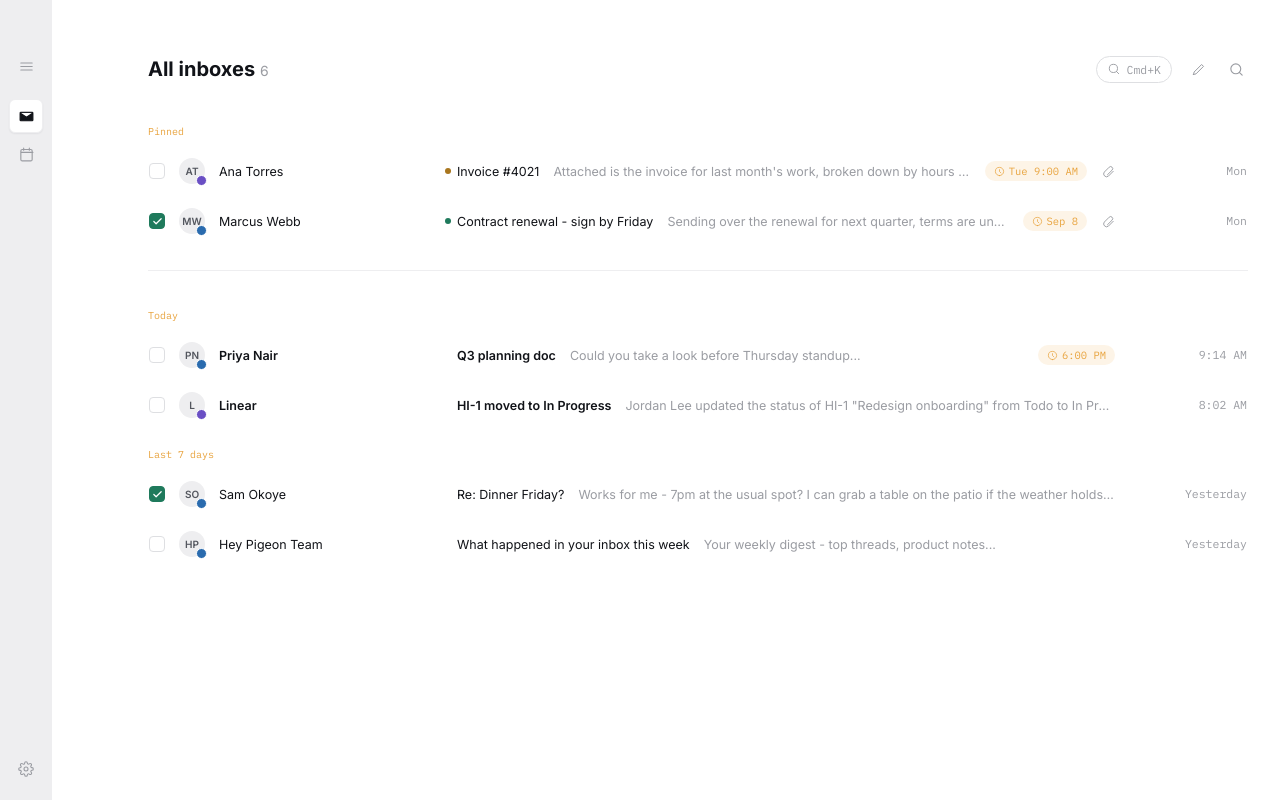
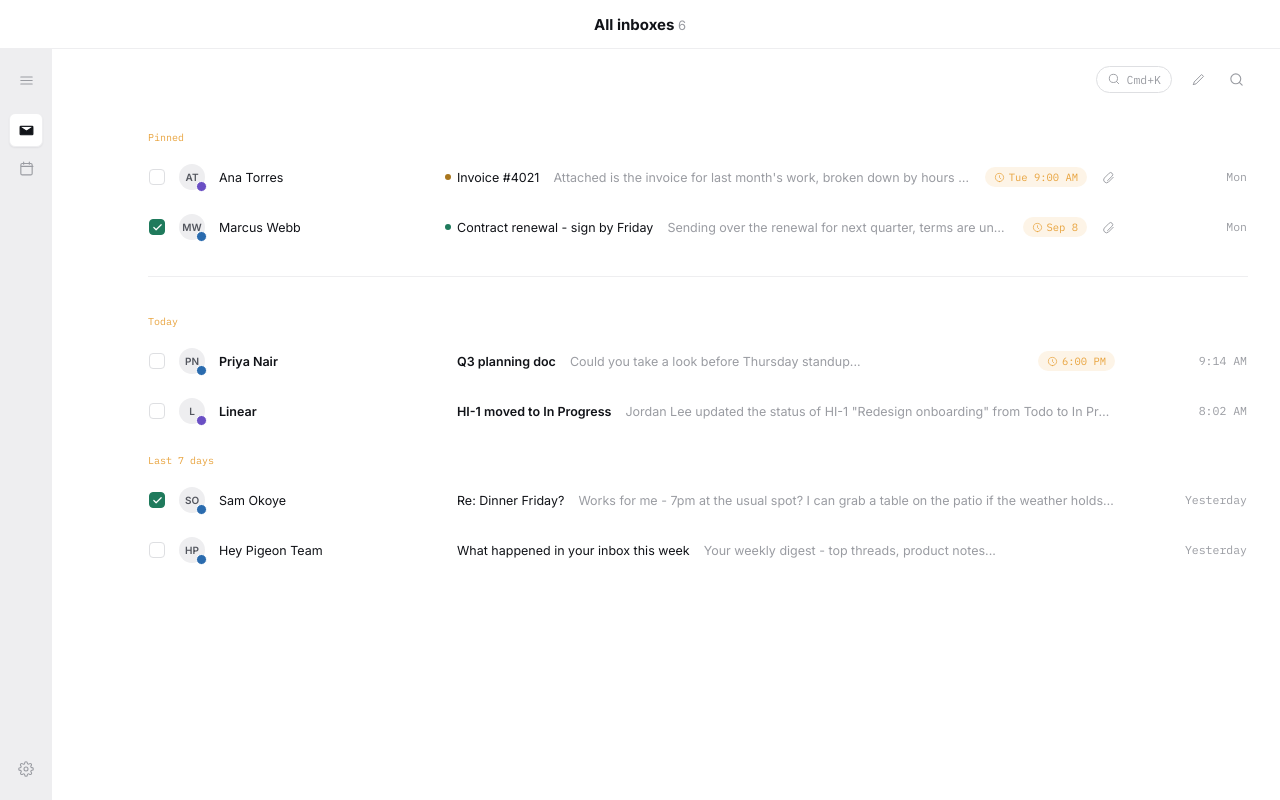
Before and after one commit to peterkracik/hey-pigeon, a Svelte app: page / in a window 1280 px wide. Built offline with nearby package versions, Linux system fonts and the light colour scheme.

Commit message:
white app header with centered folder title + hairline divider; body offsets reverted

```diff
--- a/src/App.svelte
+++ b/src/App.svelte
@@ -687,7 +687,16 @@
 
 <svelte:document onkeydown={onKey} />
 
-<div class="app">
+<div class="frame">
+  <header class="apphead" data-tauri-drag-region>
+    <span class="apphead-title" data-tauri-drag-region>
+      {title}
+      {#if !threadOpen && (view === "calendar" || folder !== "settings")}
+        <span class="apphead-count">{emails.length}</span>
+      {/if}
+    </span>
+  </header>
+  <div class="app">
   <Sidebar
     open={sidebarOpen}
     width={sidebarWidth}
@@ -782,21 +791,6 @@
                 </Tooltip>
               </div>
             {/if}
-            <!-- svelte-ignore a11y_click_events_have_key_events, a11y_no_static_element_interactions -->
-            <span
-              class="title"
-              class:static={threadOpen}
-              onclick={() => {
-                if (threadOpen) return;
-                folder = "inbox";
-                unified = true;
-              }}
-            >
-              {title}
-              {#if !threadOpen && (view === "calendar" || folder !== "settings")}
-                <span class="count">{emails.length}</span>
-              {/if}
-            </span>
             <div class="spacer"></div>
             {#if !threadOpen && (view === "calendar" || folder !== "settings")}
               <div class="topbar-actions">
@@ -972,11 +966,13 @@
       {/each}
     </div>
   {/if}
+  </div>
 </div>
 
 <style>
   .app {
-    height: 100%;
+    flex: 1;
+    min-height: 0;
     display: flex;
     font-family: var(--font-body);
     background: var(--bg-page);
@@ -991,10 +987,7 @@
     /* One shade darker than the sidebar panel (navy-50) so the two surfaces
        read as separate layers. */
     background: var(--navy-100);
-    /* Center of the 34px toggle at 66px — same axis as the sidebar account
-       row (46px pad + 40px row) and the topbar title; the extra 28px keeps
-       everything clear of the overlay-titlebar traffic lights. */
-    padding-top: 49px;
+    padding-top: 14px;
     gap: 4px;
     z-index: 40;
   }
@@ -1055,7 +1048,7 @@
     display: flex;
     align-items: center;
     gap: 8px;
-    padding: 51px 0 20px;
+    padding: 12px 0 16px;
     position: relative;
   }
   .back {
@@ -1064,18 +1057,28 @@
     top: 50%;
     transform: translateY(-50%);
   }
-  .title {
-    cursor: pointer;
+  .frame {
+    height: 100%;
+    display: flex;
+    flex-direction: column;
+  }
+  .apphead {
+    height: 48px;
+    flex-shrink: 0;
+    background: var(--surface-card);
+    border-bottom: 1px solid var(--border-subtle);
+    display: flex;
+    align-items: center;
+    justify-content: center;
+  }
+  .apphead-title {
     font-family: var(--font-display);
     font-weight: 700;
-    font-size: 20px;
+    font-size: 15px;
     color: var(--text-primary);
   }
-  .title.static {
-    cursor: default;
-  }
-  .count {
-    font-size: 14px;
+  .apphead-count {
+    font-size: 13px;
     color: var(--text-tertiary);
     font-weight: 400;
   }
```
